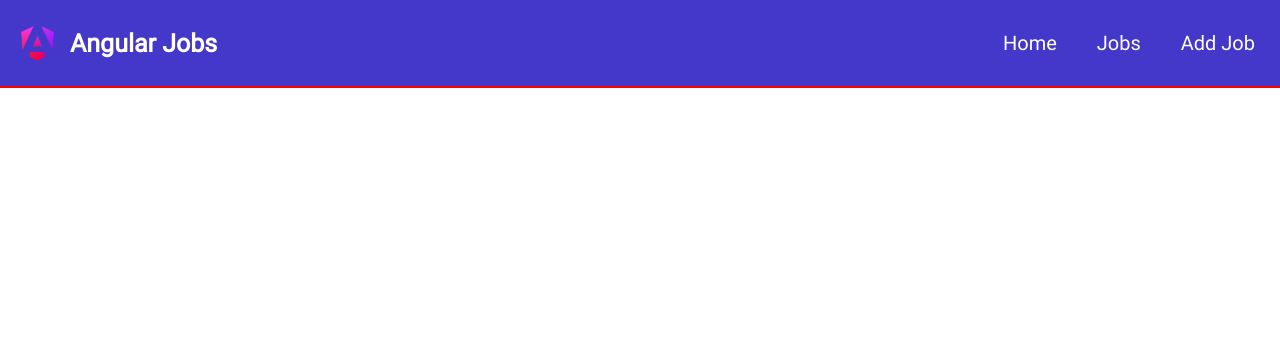
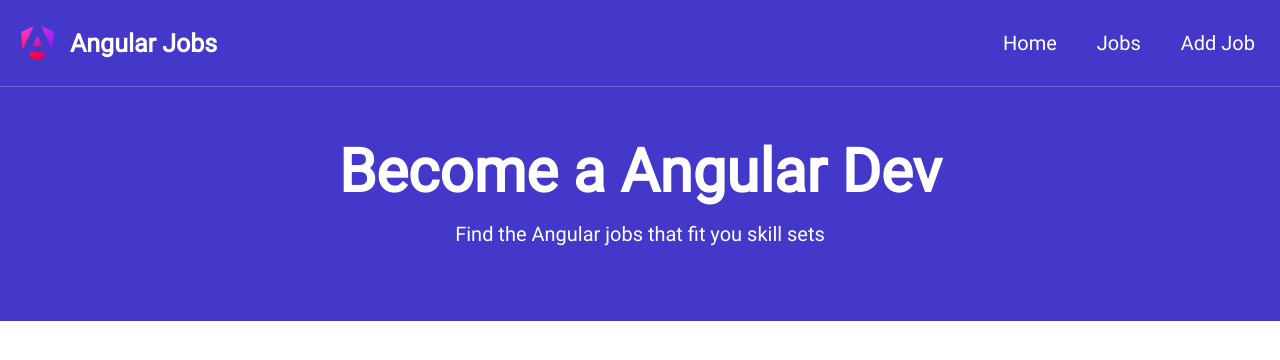
Before and after one commit to NaveenManjappa/job-listing-site, an Angular app in the folder job-angular-css/: page / in a window 1280 px wide. Shown: the top 360 px of the page. Built offline with nearby package versions, Linux system fonts and the light colour scheme.

Commit message:
job-angular-css Add hero component to home page

```diff
--- /dev/null
+++ b/job-angular-css/src/app/home/hero/hero.component.css
@@ -0,0 +1,18 @@
+.hero {
+  background-color: rgb(67,56,202);
+  color: white;
+  text-align: center;
+  padding: 55px;
+}
+
+.title {
+  font-size: 60px;
+  line-height:1;
+  font-weight:bold;
+  margin: 0;
+
+}
+
+.subtitle {
+  font-size: 20px;
+}
--- /dev/null
+++ b/job-angular-css/src/app/home/hero/hero.component.html
@@ -0,0 +1,4 @@
+<section class="hero">
+  <h1 class="title">Become a Angular Dev</h1>
+  <p class="subtitle">Find the Angular jobs that fit you skill sets</p>
+</section>
--- a/job-angular-css/src/app/home/home.component.html
+++ b/job-angular-css/src/app/home/home.component.html
@@ -1 +1 @@
-<p>home works!</p>
+<app-hero></app-hero>
--- a/job-angular-css/src/app/home/home.component.ts
+++ b/job-angular-css/src/app/home/home.component.ts
@@ -1,9 +1,10 @@
 import { Component } from '@angular/core';
+import { HeroComponent } from "./hero/hero.component";
 
 @Component({
   selector: 'app-home',
   standalone: true,
-  imports: [],
+  imports: [HeroComponent],
   templateUrl: './home.component.html',
   styleUrl: './home.component.css'
 })
--- a/job-angular-css/src/app/navbar/navbar.component.css
+++ b/job-angular-css/src/app/navbar/navbar.component.css
@@ -3,7 +3,7 @@
   border-bottom: 1px solid gray;
   padding: 15px;
   color: white;
-  border-bottom: 2px solid red;
+  border-bottom: 1px solid rgba(255,255,255,0.2);
 
   display: flex;
   align-items: center;
--- a/job-angular-css/src/index.html
+++ b/job-angular-css/src/index.html
@@ -2,10 +2,11 @@
 <html lang="en">
 <head>
   <meta charset="utf-8">
-  <title>JobAngularCss</title>
+  <title>Job Site Angular Css</title>
   <base href="/">
   <meta name="viewport" content="width=device-width, initial-scale=1">
   <link rel="icon" type="image/x-icon" href="favicon.ico">
+
 </head>
 <body>
   <app-root></app-root>
--- a/job-angular-css/src/styles.css
+++ b/job-angular-css/src/styles.css
@@ -3,6 +3,8 @@
   font-family: 'Roboto';
   src: url('app/assets/fonts/Roboto/Roboto-Regular.ttf');
 }
+
+
 
 body {
   margin: 0;
```
Also changed, not shown: job-angular-css/src/app/app.routes.ts (+4 -12 lines), job-angular-css/src/app/home/hero/hero.component.ts (added, +12 -0 lines), 1 other file (tests, documents, lock files or other folders).
